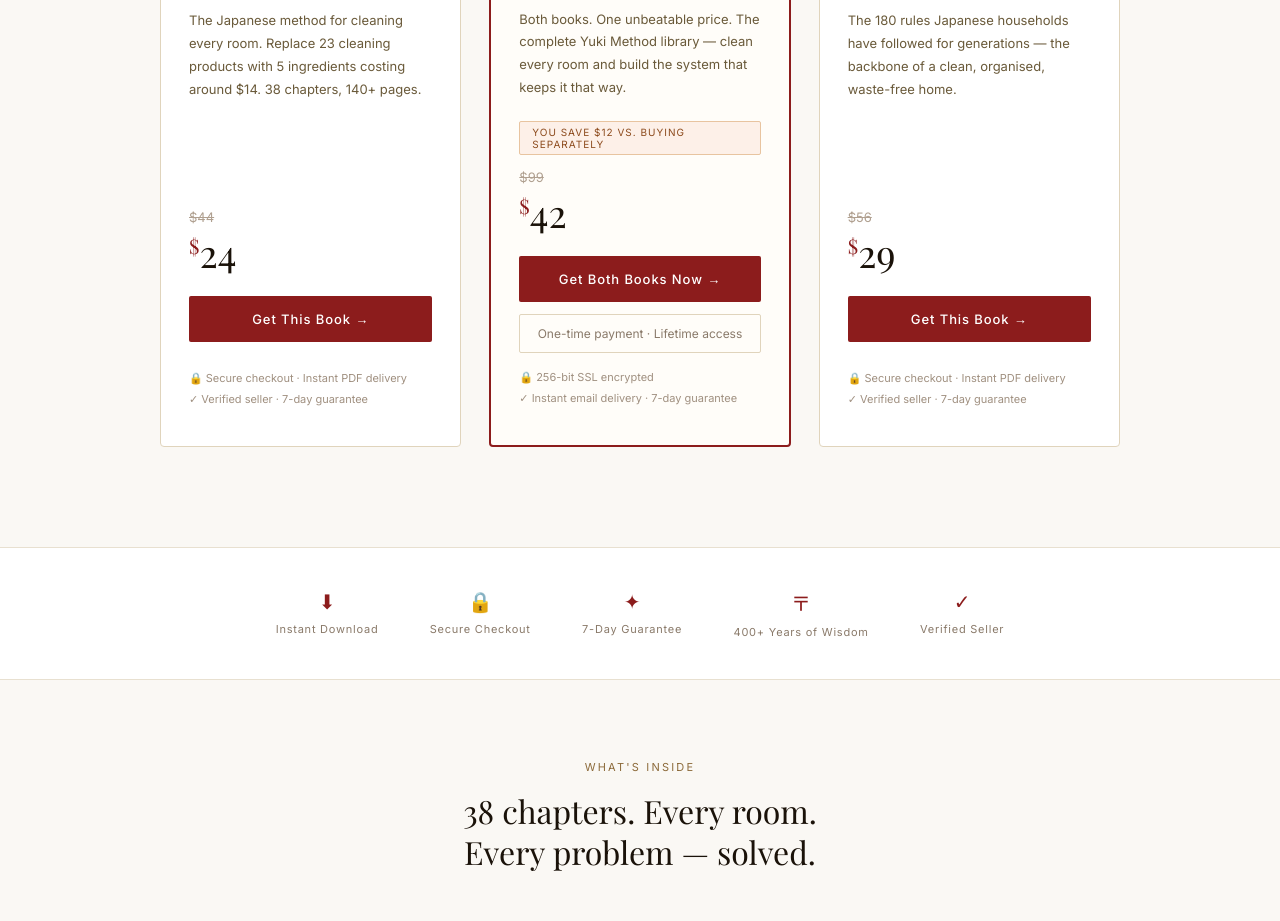
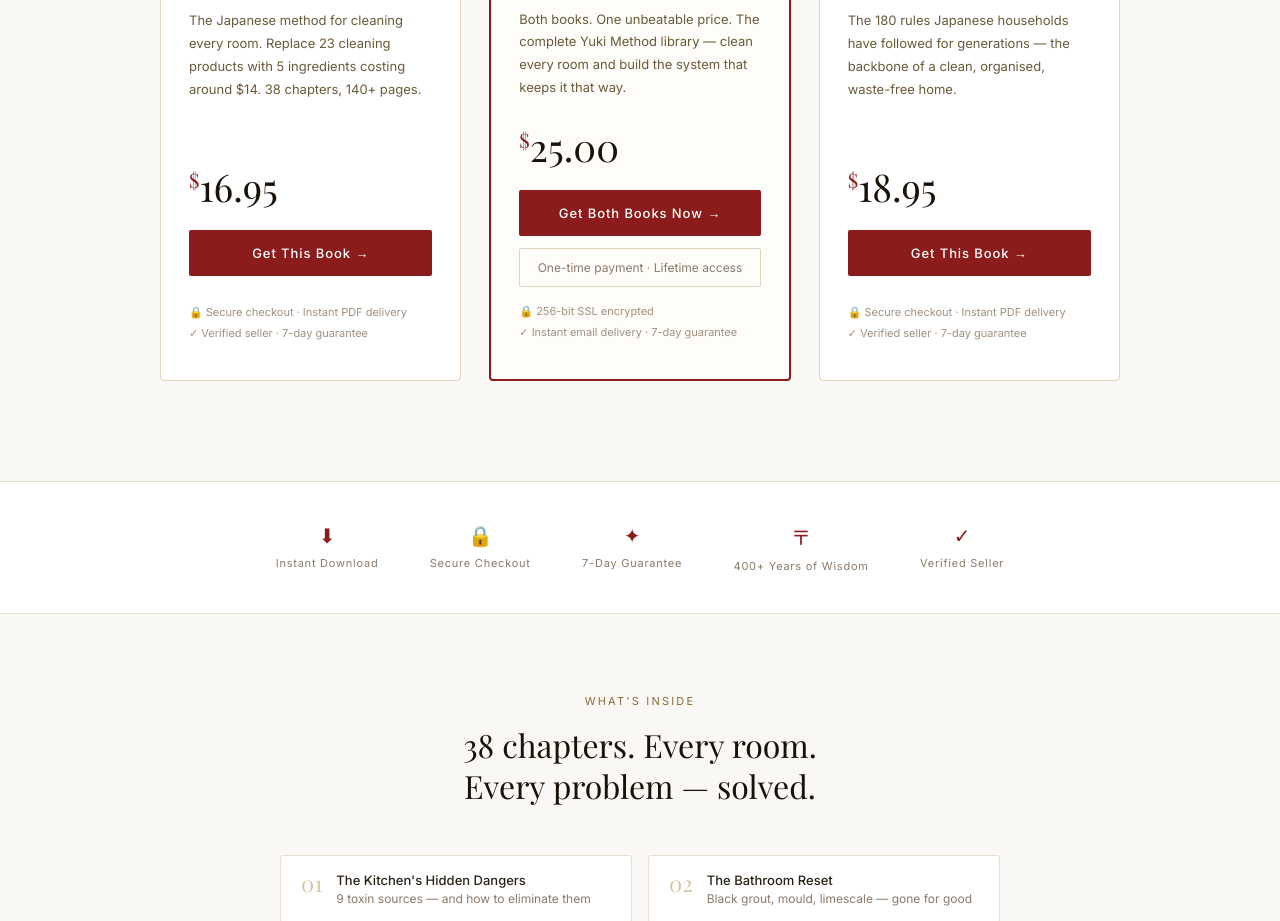
Before and after one commit to jdfr-beep/jdfr-beep.github.io, a plain HTML site: page index.html in a window 1280 px wide. Shown: the part 1102-2023 px from the top of the page. Drawn offline with nearby package versions, Linux system fonts and the light colour scheme; a web font is replaced by a local one.

Commit message:
Add files via upload

```diff
--- a/index.html
+++ b/index.html
@@ -129,8 +129,7 @@ footer{padding:28px 48px;border-top:1px solid #e8e0d0;display:flex;justify-conte
       <div class="card-eyebrow">Book 1</div>
       <div class="card-title serif">The Yuki<br>Method: Clean</div>
       <div class="card-desc">The Japanese method for cleaning every room. Replace 23 cleaning products with 5 ingredients costing around $14. 38 chapters, 140+ pages.</div>
-      <div class="price-old">$44</div>
-      <div class="price-now serif"><sup>$</sup>24</div>
+      <div class="price-now serif"><sup>$</sup>16.95</div>
       <button class="btn-buy" onclick="window.location.href='https://pay.hotmart.com/T107435726L'">Get This Book →</button>
       <div class="card-meta">🔒 Secure checkout · Instant PDF delivery<br>✓ Verified seller · 7-day guarantee</div>
     </div>
@@ -146,10 +145,8 @@ footer{padding:28px 48px;border-top:1px solid #e8e0d0;display:flex;justify-conte
       <div class="card-eyebrow">Complete Collection</div>
       <div class="card-title serif">The Complete<br>Collection</div>
       <div class="card-desc">Both books. One unbeatable price. The complete Yuki Method library — clean every room and build the system that keeps it that way.</div>
-      <div class="save-pill">You save $12 vs. buying separately</div>
-      <div class="price-old">$99</div>
-      <div class="price-now serif"><sup>$</sup>42</div>
-      <button class="btn-buy" onclick="window.location.href='https://pay.hotmart.com/T107435726L'">Get Both Books Now →</button>
+      <div class="price-now serif"><sup>$</sup>25.00</div>
+      <button class="btn-buy" onclick="window.location.href='https://pay.hotmart.com/E107449920R'">Get Both Books Now →</button>
       <button class="btn-outline">One-time payment · Lifetime access</button>
       <div class="card-meta">🔒 256-bit SSL encrypted<br>✓ Instant email delivery · 7-day guarantee</div>
     </div>
@@ -159,9 +156,8 @@ footer{padding:28px 48px;border-top:1px solid #e8e0d0;display:flex;justify-conte
       <div class="card-eyebrow">Book 2</div>
       <div class="card-title serif">The Yuki<br>Method: Home</div>
       <div class="card-desc">The 180 rules Japanese households have followed for generations — the backbone of a clean, organised, waste-free home.</div>
-      <div class="price-old">$56</div>
-      <div class="price-now serif"><sup>$</sup>29</div>
-      <button class="btn-buy" onclick="window.location.href='https://pay.hotmart.com/T107435726L'">Get This Book →</button>
+      <div class="price-now serif"><sup>$</sup>18.95</div>
+      <button class="btn-buy" onclick="window.location.href='https://pay.hotmart.com/F107449897U'">Get This Book →</button>
       <div class="card-meta">🔒 Secure checkout · Instant PDF delivery<br>✓ Verified seller · 7-day guarantee</div>
     </div>
 
```
